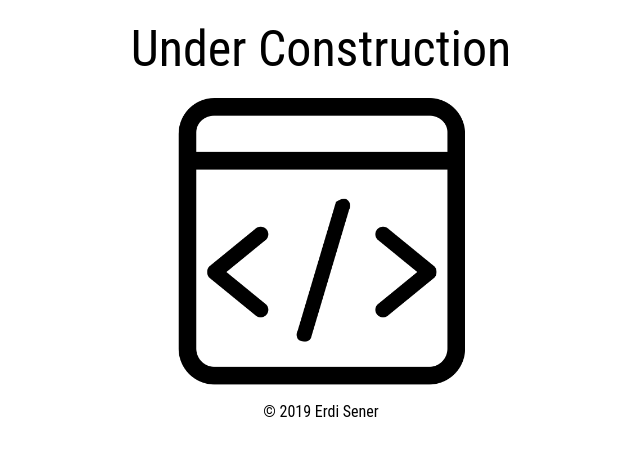
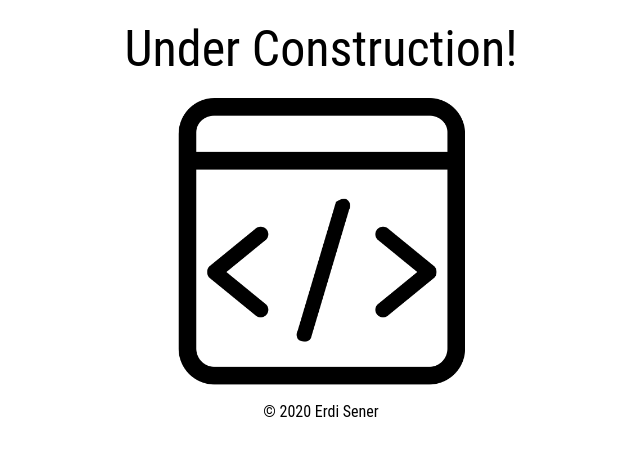
Before and after one commit to erdisener/erdisener.com, a plain HTML site: page index.html in a window 1280 px wide. Shown: the whole page, without its empty margins (319-959 px from the left). Drawn offline with Linux system fonts and the light colour scheme.

Commit message:
annual chance

```diff
--- a/index.html
+++ b/index.html
@@ -13,7 +13,7 @@
 <body>
     <main>
 
-        <header id="header">Under Construction</header>
+        <header id="header">Under Construction!</header>
         <div class="container">
             <img src="photo/uc.png" width="288 px" height="288 px"></img>
           </div>
@@ -22,7 +22,7 @@
     </main>
 
     <footer id="footer">
-        <p>© 2019 Erdi Sener</p>
+        <p>© 2020 Erdi Sener</p>
     </footer>
 
 </body>
```
Also changed, not shown: 1 other file.
